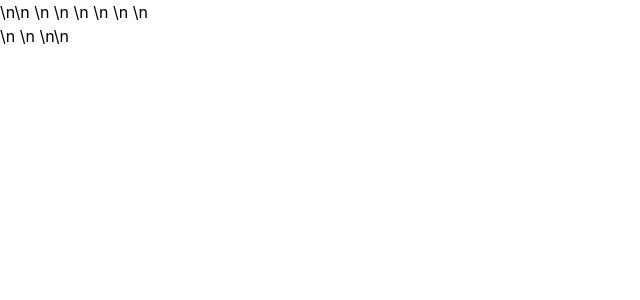
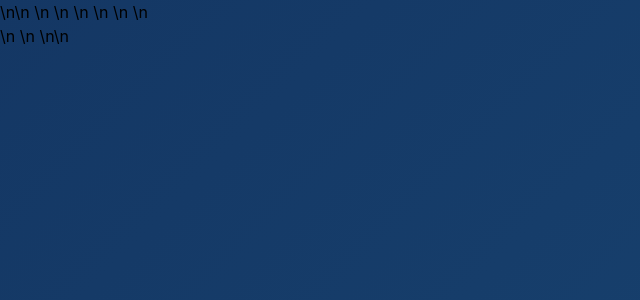
Before and after one commit to SreeSri4/openapi-hub, a React (Vite) app: page / in a window 1280 px wide. Shown: the top 300 px of the page, without its empty margins (0-640 px from the left). Built offline with nearby package versions, Linux system fonts and the light colour scheme.

Commit message:
Update index.css

```diff
--- a/src/index.css
+++ b/src/index.css
@@ -20,4 +20,10 @@ html, body, #root {
 
 body {
   margin: 0;
+  background: linear-gradient(135deg, #143764 0%, #17406d 55%, #1c4370 100%);
+  background-attachment: fixed;
 }
+
+#root {
+  min-height: 100vh;
+}
```
